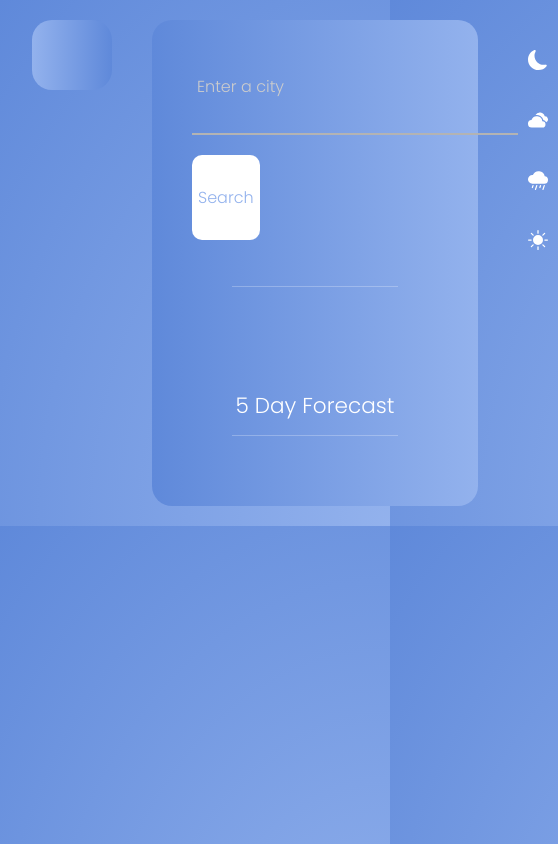
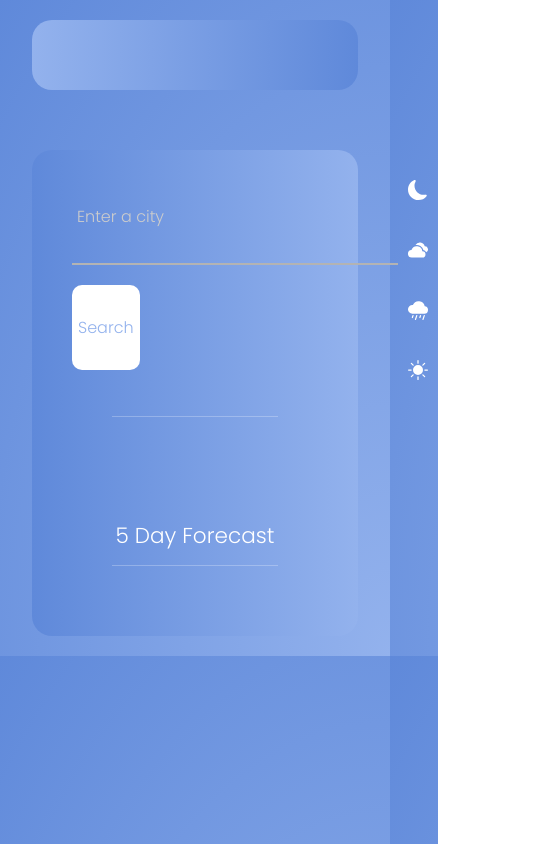
Before and after one commit to AdeFuaad/weatherApp, a website: page index.html in a window 390 px wide. Shown: the whole page, 558 px wide, since content can reach past the window. Drawn offline with nearby package versions, Linux system fonts and the light colour scheme.

Commit message:
made responsive

```diff
--- a/assets/css/style.css
+++ b/assets/css/style.css
@@ -202,3 +202,16 @@ form button {
 .card-date {
     color: black;
 }
+
+@media (max-width: 768px) {
+    .container {
+      flex-direction: column;
+    }
+    .left {
+      width: 100%;
+    }
+    .right {
+      width: 100%;
+      margin-top: 20px;
+    }
+  }
```
